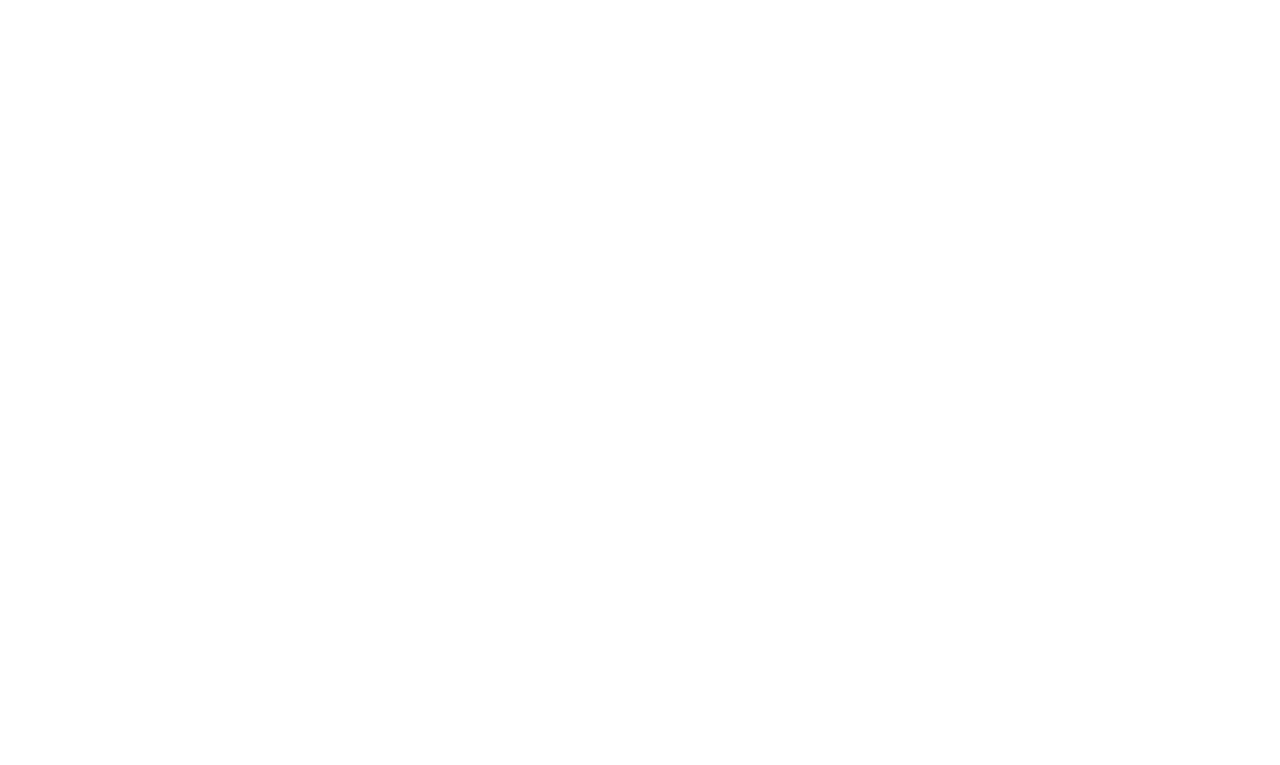
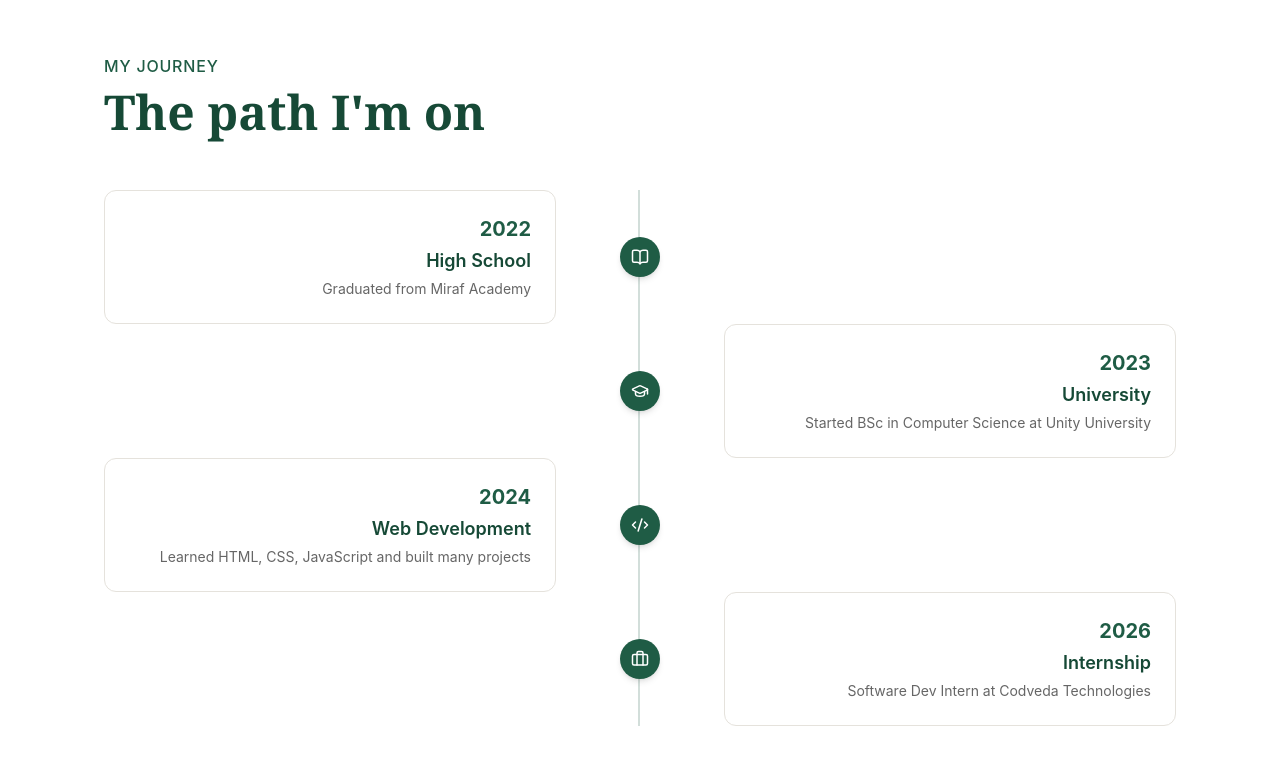
Before and after one commit to nathnaelashenafi/Portfolio, a React (Vite) app: page / in a window 1280 px wide. Shown: the part 1719-2484 px from the top of the page. Before the commit the page ends 1677 px from the top, so only its background shows below. Built offline with nearby package versions, Linux system fonts and the light colour scheme.

Commit message:
finished journey section

```diff
--- a/src/Layout/MainLayout.jsx
+++ b/src/Layout/MainLayout.jsx
@@ -3,6 +3,7 @@
 import { Navbar } from "../components/Navbar";
 import { About } from "../sections/About";
 import { Hero } from "../sections/Hero";
+import { Journey } from "../sections/Journey";
 
 export function MainLayout() {
   return (
@@ -25,6 +26,7 @@
       <main className="max-w-7xl mx-auto px-6">
         <Hero />
         <About />
+        <Journey />
       </main>
     </>
   );
--- a/src/sections/Journey.jsx
+++ b/src/sections/Journey.jsx
@@ -0,0 +1,82 @@
+import { BookOpen, Briefcase, Code2, GraduationCap } from "lucide-react";
+
+export function Journey() {
+  const journey = [
+    {
+      icon: BookOpen,
+      year: "2022",
+      label: "High School",
+      description: "Graduated from Miraf Academy",
+    },
+    {
+      icon: GraduationCap,
+      year: "2023",
+      label: "University",
+      description: "Started BSc in Computer Science at Unity University",
+    },
+    {
+      icon: Code2,
+      year: "2024",
+      label: "Web Development",
+      description: "Learned HTML, CSS, JavaScript and built many projects",
+    },
+    {
+      icon: Briefcase,
+      year: "2026",
+      label: "Internship",
+      description: "Software Dev Intern at Codveda Technologies",
+    },
+  ];
+
+  return (
+    <section id="journey" className="px-6 md:px-12 lg:px-20 py-16 md:py-24">
+      <div className="max-w-7xl mx-auto">
+        <span className="text-primary text-sm sm:text-base font-medium tracking-wider uppercase">
+          My Journey
+        </span>
+        <h2 className="text-3xl sm:text-4xl md:text-5xl font-serif font-semibold text-primary-dark leading-tight mt-1 mb-12">
+          The path I'm on
+        </h2>
+
+        <div className="relative">
+          <div className="absolute left-5 top-0 bottom-0 w-0.5 bg-primary/20 md:left-1/2 md:-translate-x-0.5"></div>
+
+          <div className="space-y-8 md:space-y-0">
+            {journey.map((item, index) => (
+              <div
+                key={index}
+                className={`relative flex flex-col md:flex-row items-start md:items-center gap-6 md:gap-8 ${
+                  index % 2 === 0 ? "md:flex-row" : "md:flex-row-reverse"
+                }`}
+              >
+                <div className="flex-1 md:text-right">
+                  <div
+                    className={`bg-surface p-6 rounded-xl border border-border hover:border-primary/30 hover:shadow-lg transition-all duration-300 ${
+                      index % 2 === 0 ? "md:mr-8" : "md:ml-8"
+                    }`}
+                  >
+                    <span className="text-primary font-bold text-xl block mb-1">
+                      {item.year}
+                    </span>
+                    <h3 className="text-primary-dark font-semibold text-lg">
+                      {item.label}
+                    </h3>
+                    <p className="text-muted text-sm mt-1">
+                      {item.description}
+                    </p>
+                  </div>
+                </div>
+
+                <div className="relative z-10 flex items-center justify-center w-10 h-10 rounded-full bg-primary text-white shadow-md shrink-0">
+                  <item.icon size={18} />
+                </div>
+
+                <div className="flex-1 hidden md:block"></div>
+              </div>
+            ))}
+          </div>
+        </div>
+      </div>
+    </section>
+  );
+}
```
